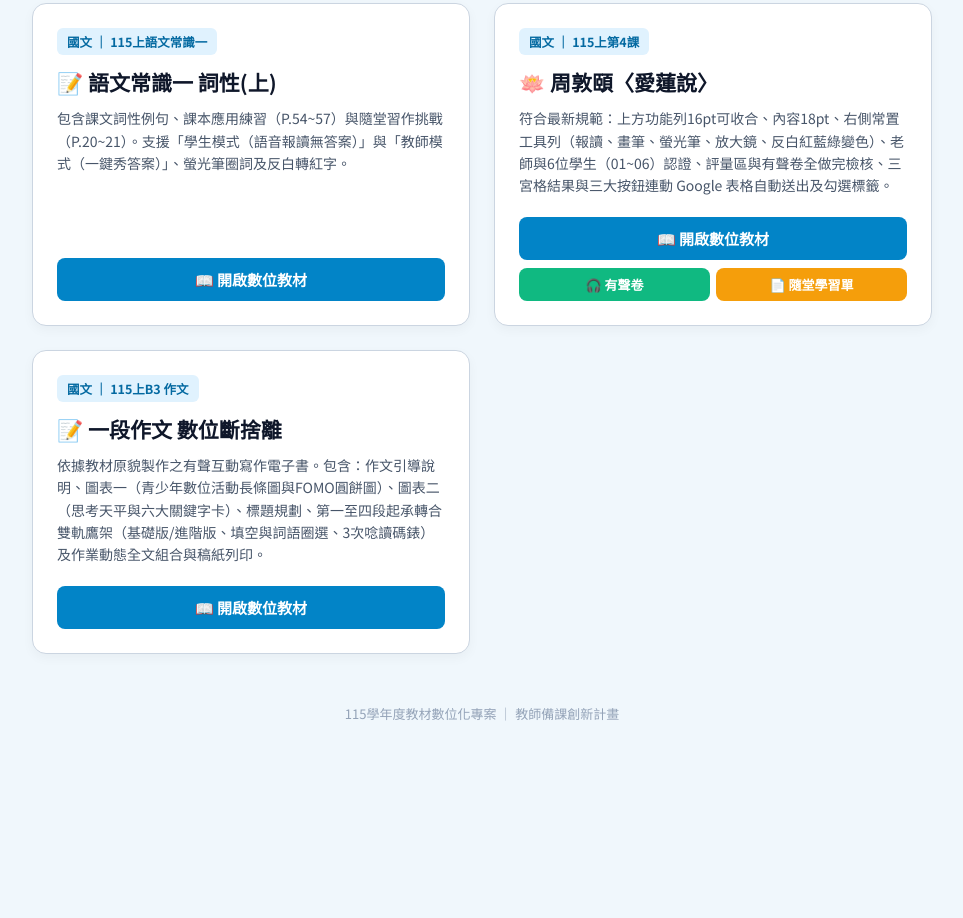
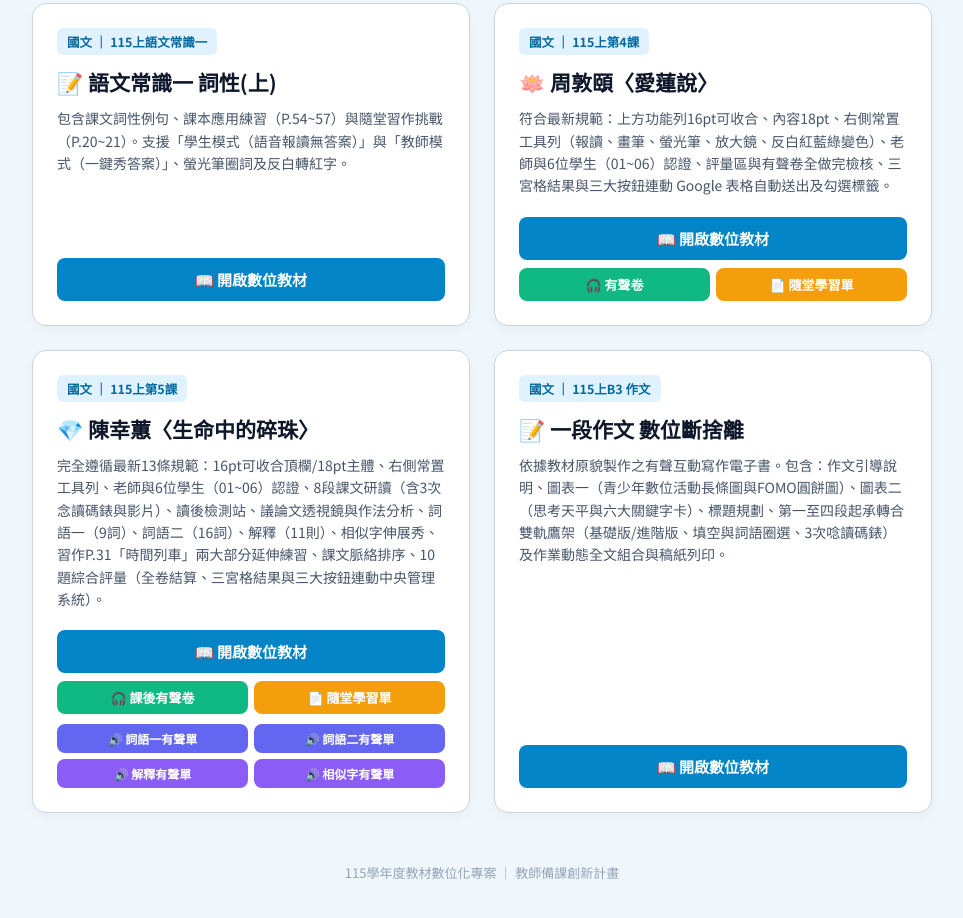
Before and after one commit to jun101262000/learning-TW, a plain HTML site: page index.html in a window 1280 px wide. Shown: the part 577-1495 px from the top of the page, without its empty margins (158-1121 px from the left). Before the commit the page ends 1360 px from the top, so only its background shows below. Drawn offline with Linux system fonts and the light colour scheme.

Commit message:
Add files via upload

```diff
--- a/index.html
+++ b/index.html
@@ -252,6 +252,32 @@
       </div>
     </div>
 
+    <!-- 💎 第五本電子書：陳幸蕙〈生命中的碎珠〉 (依據全新13條教材規格建置) -->
+    <div class="book-card">
+      <div>
+        <div class="badge-row">
+          <span class="badge badge-primary">國文 ｜ 115上第5課</span>
+        </div>
+        <h2 class="book-title">💎 陳幸蕙〈生命中的碎珠〉</h2>
+        <p class="book-desc">
+          完全遵循最新13條規範：16pt可收合頂欄/18pt主體、右側常置工具列、老師與6位學生（01~06）認證、8段課文研讀（含3次念讀碼錶與影片）、讀後檢測站、議論文透視鏡與作法分析、詞語一（9詞）、詞語二（16詞）、解釋（11則）、相似字伸展秀、習作P.31「時間列車」兩大部分延伸練習、課文脈絡排序、10題綜合評量（全卷結算、三宮格結果與三大按鈕連動中央管理系統）。
+        </p>
+      </div>
+      <div class="card-footer" style="display:flex; flex-direction:column; gap:8px;">
+        <a href="./L5 生命中的碎珠/index.html" class="open-btn">📖 開啟數位教材</a>
+        <div style="display:flex; gap:6px;">
+          <a href="./L5 生命中的碎珠/audio_quiz.html" class="open-btn" style="background:#10b981; font-size:13px; padding:7px;">🎧 課後有聲卷</a>
+          <a href="./L5 生命中的碎珠/classroom_worksheet.html" class="open-btn" style="background:#f59e0b; font-size:13px; padding:7px;">📄 隨堂學習單</a>
+        </div>
+        <div style="display:grid; grid-template-columns: 1fr 1fr; gap:6px; margin-top:2px;">
+          <a href="./L5 生命中的碎珠/學習單/有聲網頁/詞語一學習單_有聲報讀.html" class="open-btn" style="background:#6366f1; font-size:12px; padding:6px;">🔊 詞語一有聲單</a>
+          <a href="./L5 生命中的碎珠/學習單/有聲網頁/詞語二學習單_有聲報讀.html" class="open-btn" style="background:#6366f1; font-size:12px; padding:6px;">🔊 詞語二有聲單</a>
+          <a href="./L5 生命中的碎珠/學習單/有聲網頁/解釋學習單_有聲報讀.html" class="open-btn" style="background:#8b5cf6; font-size:12px; padding:6px;">🔊 解釋有聲單</a>
+          <a href="./L5 生命中的碎珠/學習單/有聲網頁/相似字學習單_卷A.html" class="open-btn" style="background:#8b5cf6; font-size:12px; padding:6px;">🔊 相似字有聲單</a>
+        </div>
+      </div>
+    </div>
+
     <!-- 📝 第五本電子書：一段作文 數位斷捨離 (有聲互動寫作電子書) -->
     <div class="book-card">
       <div>
```
